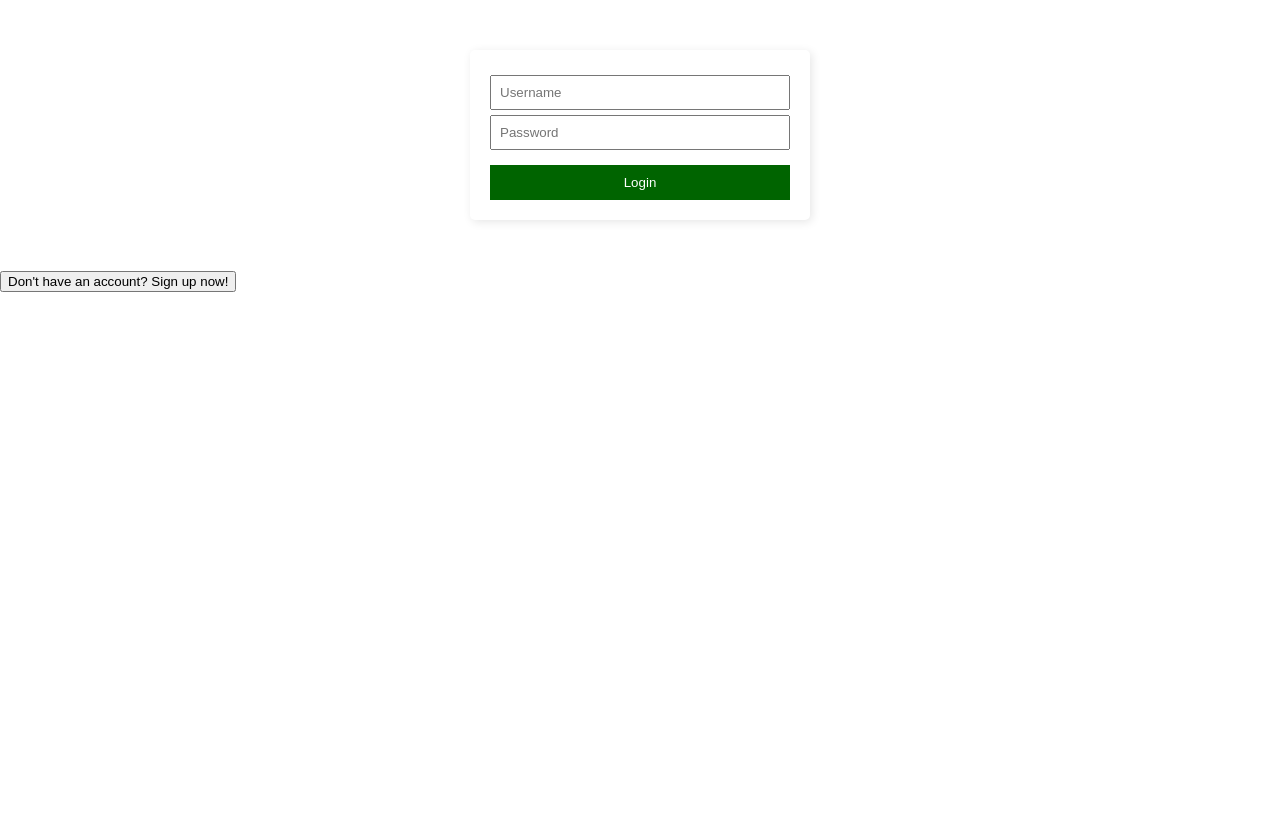
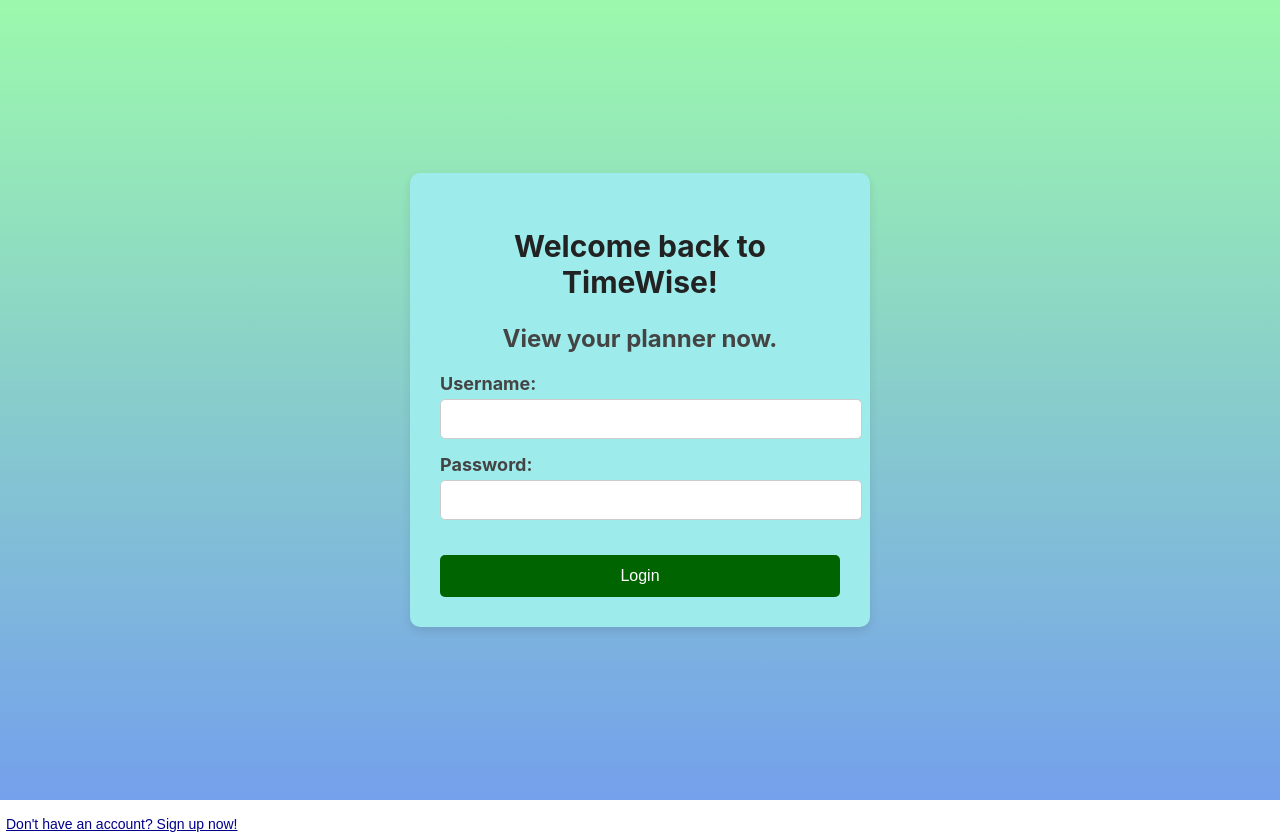
Before and after one commit to hannathomas68/Planner, a React (Create React App) app in the folder client/: page / in a window 1280 px wide. Before the commit the page ends 800 px from the top, so only its background shows below. Built offline with nearby package versions, Linux system fonts and the light colour scheme; no server answers.

Commit message:
Added styling to login and signup. Encouragement fixed

```diff
--- a/client/src/App.js
+++ b/client/src/App.js
@@ -47,7 +47,6 @@
               <Route path="/timer" element={<Timer />} />
               <Route path="/encouragement" element={<Encouragement />} />
               <Route path="/studyplan" element={<StudyPlan />} />
-              {/* <Route path="/auth" element={<Auth onAuthSuccess={setStudent} />} /> */}
             </Routes>
           </div>
         </div>
--- /dev/null
+++ b/client/src/Auth.css
@@ -0,0 +1,13 @@
+.toggle-button {
+    margin-top: 15px;
+    background-color: transparent;
+    border: none;
+    color: darkblue;
+    font-size: 14px;
+    cursor: pointer;
+    text-decoration: underline;
+}
+
+.toggle-button:hover {
+    color: navy;
+}
--- a/client/src/Auth.js
+++ b/client/src/Auth.js
@@ -1,6 +1,7 @@
 import React, {useState} from "react";
 import Login from "./Pages/Login";
 import Signup from "./Pages/Signup";
+import "./Auth.css";
 
 const Auth = ({onAuthSuccess}) => {
 
@@ -15,11 +16,11 @@
     // Show signup page if the button is clicked. Add a button below to login if the user already has an account.
     return(
         <div>
-            {
-                isLogin ? (<Login onLogin={(student) => onAuthSuccess(student)} />) :
+            {isLogin ? (<Login onLogin={(student) => onAuthSuccess(student)} />) :
                 (<Signup onAuthSuccess={(student) => onAuthSuccess(student)} />)
             }
-            <button onClick={toggleAuthMode}>{isLogin ? "Don't have an account? Sign up now!" :
+            <button className="toggle-button" onClick={toggleAuthMode}>{isLogin ?
+            "Don't have an account? Sign up now!" :
             "Already have an account? Login here!"}</button>
         </div>
     );
--- a/client/src/Pages/Encouragement.css
+++ b/client/src/Pages/Encouragement.css
@@ -1,6 +1,7 @@
 .encouragement {
     text-align: center;
     margin-top: 50px;
+    background-color: rgb(255, 255, 217);
 }
 
 .encouragement h2 {
--- a/client/src/Pages/Login.css
+++ b/client/src/Pages/Login.css
@@ -1,30 +1,73 @@
+.auth-page {
+  background: linear-gradient(to bottom, #9cf9ac, #74a0ec);
+  height: 100vh;
+  display: flex;
+  align-items: center;
+  justify-content: center;
+}
 .login {
-  max-width: 300px;
-  margin: 50px auto;
-  padding: 20px;
-  border-radius: 5px;
-  box-shadow: 2px 2px 10px rgba(0, 0, 0, 0.1);
+  max-width: 400px;
+  margin: 80px auto;
+  padding: 30px;
+  border-radius: 10px;
+  box-shadow: 0px 4px 10px rgba(0, 0, 0, 0.1);
+  background-color: rgb(157, 235, 235);
+  text-align: center;
+}
+
+.login h2 {
+  font-size: 30px;
+  margin-bottom: 10px;
+  color: #222;
+}
+
+.login h3 {
+  font-size: 24px;
+  margin-bottom: 20px;
+  color: #444;
 }
 
 .login form {
   display: flex;
   flex-direction: column;
+  gap: 15px;
+}
+
+.field {
+  display: flex;
+  flex-direction: column;
+  align-items: flex-start;
+  width: 100%;
+}
+
+.login label {
+  font-weight: bold;
+  margin-bottom: 5px;
+  font-size: 18px;
+  color: #444;
 }
 
 .login input {
-  padding: 8px;
-  margin-top: 5px;
+  width: 100%;
+  padding: 10px;
+  border: 1px solid #ccc;
+  border-radius: 5px;
+  font-size: 16px;
+  transition: all 0.3s ease-in-out;
 }
 
 .login-button {
-  margin-top: 15px;
-  padding: 10px;
+  margin-top: 20px;
+  padding: 12px;
+  font-size: 16px;
   background-color: darkgreen;
   color: white;
   border: none;
+  border-radius: 5px;
   cursor: pointer;
+  transition: background 0.3s ease-in-out;
 }
 
 .login-button:hover {
-  background-color: lightgreen;
+  background-color: #228B22;
 }
--- a/client/src/Pages/Login.js
+++ b/client/src/Pages/Login.js
@@ -1,11 +1,13 @@
 import React, {useState} from "react";
 import axios from "axios"; // to make HTTP requests
+import {useNavigate} from "react-router-dom";
 import "./Login.css";
 
 const Login = ({onLogin}) => {
 
     const [username, setUsername] = useState("");
     const [password, setPassword] = useState("");
+    const navigate = useNavigate();
 
     const handleSubmit = (e) => {
         e.preventDefault();
@@ -14,6 +16,7 @@
             .then((response) => {
                 if (response.data.success) {
                     onLogin(response.data.student); // pass student data to parent
+                    navigate("/");
                 }
                 else {
                     alert("Login failed."); // error handling
@@ -22,12 +25,25 @@
     };
 
     return(
-        <div className="login">
-            <form onSubmit={handleSubmit}>
-                <input type="text" placeholder="Username" value={username} onChange={(e) => setUsername(e.target.value)}/>
-                <input type="text" placeholder="Password" value={password} onChange={(e) => setPassword(e.target.value)}/>
-                <button type="submit" className="login-button">Login</button>
-            </form>
+        <div className="auth-page">
+            <div className="login">
+                <h2>Welcome back to TimeWise!</h2>
+                <h3>View your planner now.</h3>
+                <form onSubmit={handleSubmit}>
+
+                    <div className="field">
+                        <label>Username: </label>
+                        <input type="text" value={username} onChange={(e) => setUsername(e.target.value)}/>
+                    </div>
+
+                    <div className="field">
+                        <label>Password: </label>
+                    <input type="password" value={password} onChange={(e) => setPassword(e.target.value)}/>
+                    </div>
+
+                    <button type="submit" className="login-button">Login</button>
+                </form>
+            </div>
         </div>
     );
 }
--- a/client/src/Pages/Signup.css
+++ b/client/src/Pages/Signup.css
@@ -1,30 +1,73 @@
+.auth-page {
+    background: linear-gradient(to bottom, #9cf9ac, #74a0ec);
+    height: 100vh;
+    display: flex;
+    align-items: center;
+    justify-content: center;
+}
 .signup {
-    max-width: 300px;
-    margin: 50px auto;
-    padding: 20px;
-    border-radius: 5px;
-    box-shadow: 2px 2px 10px rgba(0, 0, 0, 0.1);
+    max-width: 400px;
+    margin: 80px auto;
+    padding: 30px;
+    border-radius: 10px;
+    box-shadow: 0px 4px 10px rgba(0, 0, 0, 0.1);
+    background-color: rgb(157, 235, 235);
+    text-align: center;
+}
+
+.signup h2 {
+    font-size: 30px;
+    margin-bottom: 10px;
+    color: #222;
+}
+
+.signup h3 {
+    font-size: 24px;
+    margin-bottom: 20px;
+    color: #444;
 }
 
 .signup form {
     display: flex;
     flex-direction: column;
+    gap: 15px;
+}
+
+.field {
+    display: flex;
+    flex-direction: column;
+    align-items: flex-start;
+    width: 100%;
+}
+
+.signup label {
+    font-weight: bold;
+    margin-bottom: 5px;
+    font-size: 18px;
+    color: #444;
 }
 
 .signup input {
-    padding: 8px;
-    margin-top: 5px;
+    width: 100%;
+    padding: 10px;
+    border: 1px solid #ccc;
+    border-radius: 5px;
+    font-size: 16px;
+    transition: all 0.3s ease-in-out;
 }
 
 .signup-button {
-    margin-top: 15px;
-    padding: 10px;
+    margin-top: 20px;
+    padding: 12px;
+    font-size: 16px;
     background-color: darkgreen;
     color: white;
     border: none;
+    border-radius: 5px;
     cursor: pointer;
+    transition: background 0.3s ease-in-out;
 }
 
 .signup-button:hover {
-    background-color: lightgreen;
+    background-color: #228B22;
 }
--- a/client/src/Pages/Signup.js
+++ b/client/src/Pages/Signup.js
@@ -27,14 +27,36 @@
     };
 
     return(
-        <div className="signup">
-            <form onSubmit={handleSubmit}>
-                <input type="text" placeholder="First Name" value={firstName} onChange={(e) => setFirstName(e.target.value)}/>
-                <input type="text" placeholder="Last Name" value={lastName} onChange={(e) => setLastName(e.target.value)}/>
-                <input type="text" placeholder="Username" value={username} onChange={(e) => setUsername(e.target.value)}/>
-                <input type="text" placeholder="Password" value={password} onChange={(e) => setPassword(e.target.value)}/>
-                <button type="submit" className="signup-button">Sign Up</button>
-            </form>
+        <div className="auth-page">
+            <div className="signup">
+                <h2>Welcome to TimeWise!</h2>
+                <h3>Create an account now.</h3>
+                <form onSubmit={handleSubmit}>
+
+                    {/* "required" shows user an alert if they leave any field blank.  */}
+                    <div className="field">
+                        <label>First Name: </label>
+                        <input type="text" value={firstName} onChange={(e) => setFirstName(e.target.value)} required/>
+                    </div>
+
+                    <div className="field">
+                        <label>Last Name: </label>
+                        <input type="text" value={lastName} onChange={(e) => setLastName(e.target.value)} required/>
+                    </div>
+
+                    <div className="field">
+                        <label>Username: </label>
+                        <input type="text" value={username} onChange={(e) => setUsername(e.target.value)} required/>
+                    </div>
+
+                    <div className="field">
+                        <label>Password: </label>
+                        <input type="password" value={password} onChange={(e) => setPassword(e.target.value)} required/>
+                    </div>
+
+                    <button type="submit" className="signup-button">Sign Up</button>
+                </form>
+            </div>
         </div>
     );
 }
--- a/client/src/Pages/Timer.css
+++ b/client/src/Pages/Timer.css
@@ -1,6 +1,7 @@
 .timer {
     text-align: center;
     margin-top: 50px;
+    background-color: rgb(255, 224, 255);
 }
 
 .timer h2 {
```
